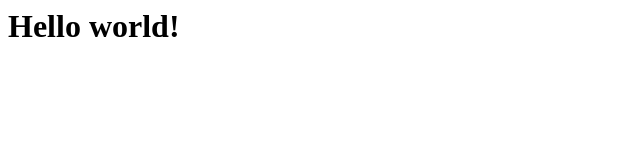
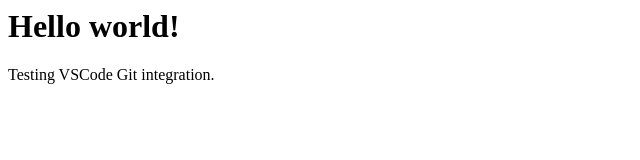
Before and after one commit to ayoayco/footer, a plain HTML site: page web/index.html in a window 1280 px wide. Shown: the whole page, without its empty margins (0-640 px from the left). Drawn offline with Linux system fonts and the light colour scheme.

Commit message:
Testing VSCode git integration

```diff
--- a/web/index.html
+++ b/web/index.html
@@ -6,7 +6,7 @@
         <div id="header">
             <h1>Hello world!</h1>
         </div>
-        <div id="content"></div>
+        <div id="content">Testing VSCode Git integration.</div>
         <div id="footer"></div>
     </body>
 </html>
```
